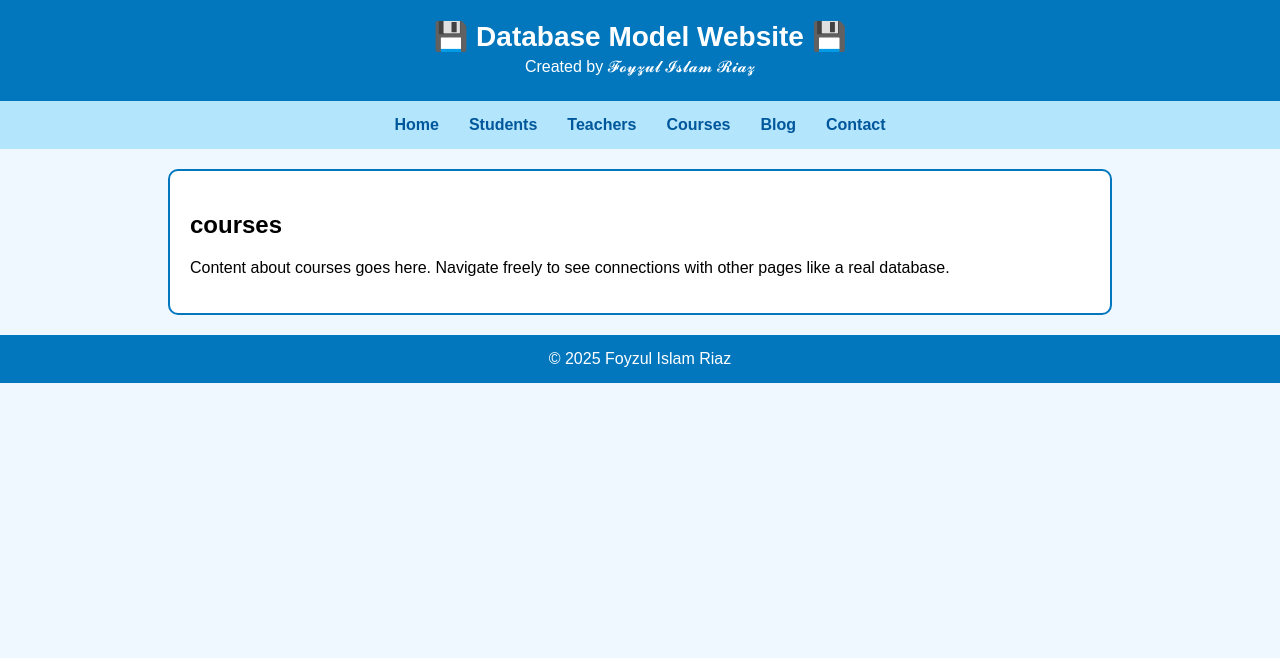
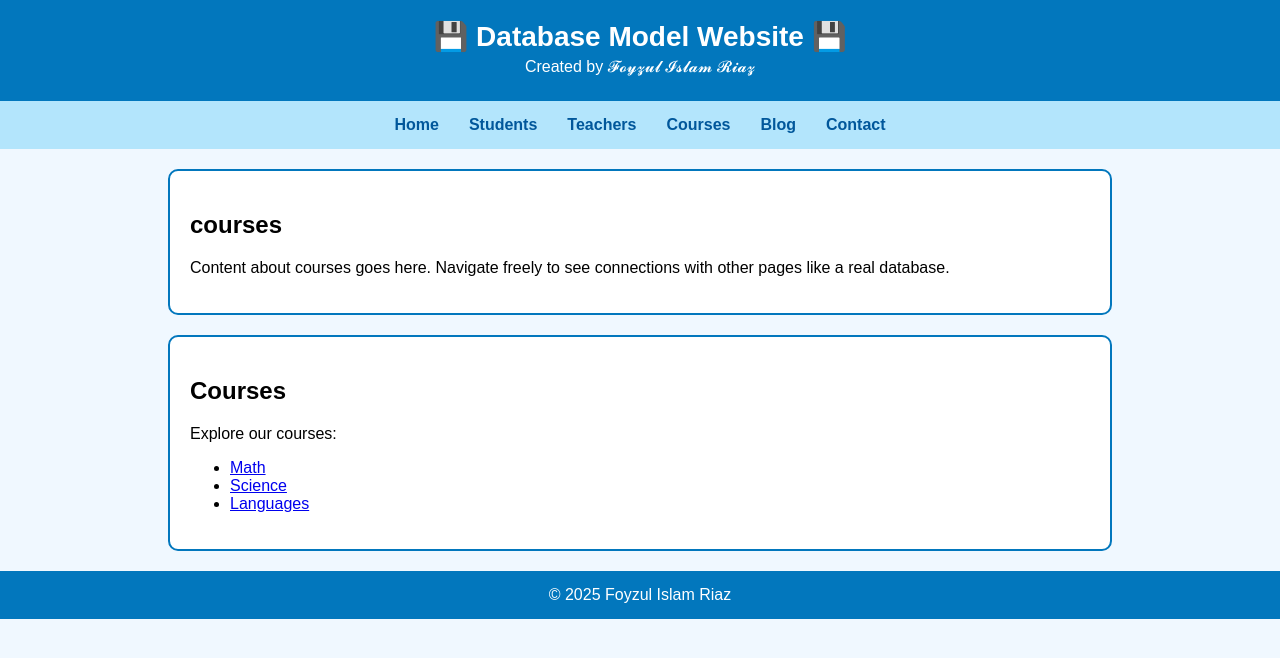
Before and after one commit to foyzul853/web14, a plain HTML site: page courses.html in a window 1280 px wide. Drawn offline with Linux system fonts and the light colour scheme.

Commit message:
Update courses.html

```diff
--- a/courses.html
+++ b/courses.html
@@ -26,6 +26,15 @@
         <p>Content about courses goes here. Navigate freely to see connections with other pages like a real database.</p>
     </main>
 
+     <main>
+        <h2>Courses</h2>
+        <p>Explore our courses:</p>
+        <ul>
+            <li><a href="math.html">Math</a></li>
+            <li><a href="science.html">Science</a></li>
+            <li><a href="languages.html">Languages</a></li>
+        </ul>
+    </main>
     <footer>
         &copy; 2025 Foyzul Islam Riaz
     </footer>
```
